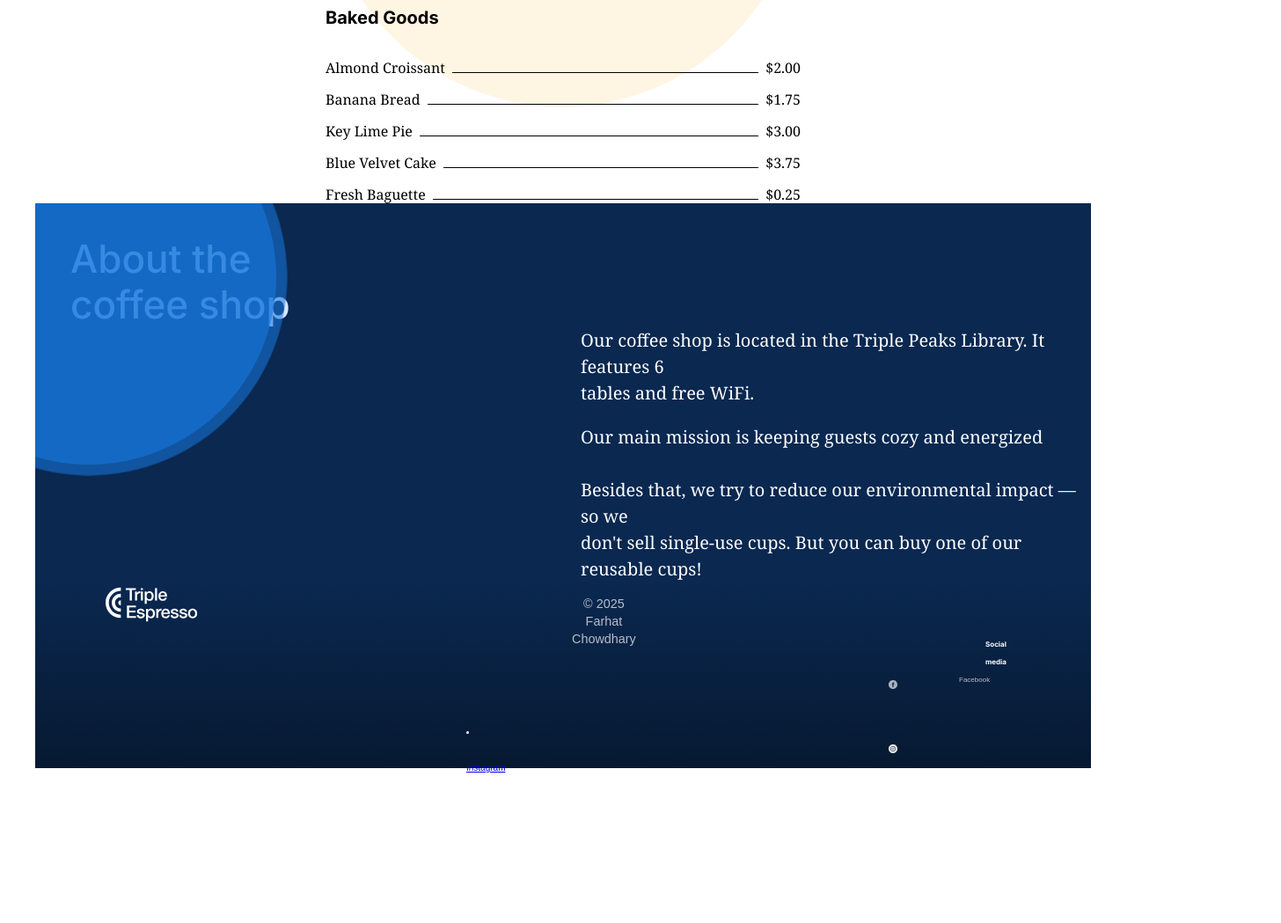
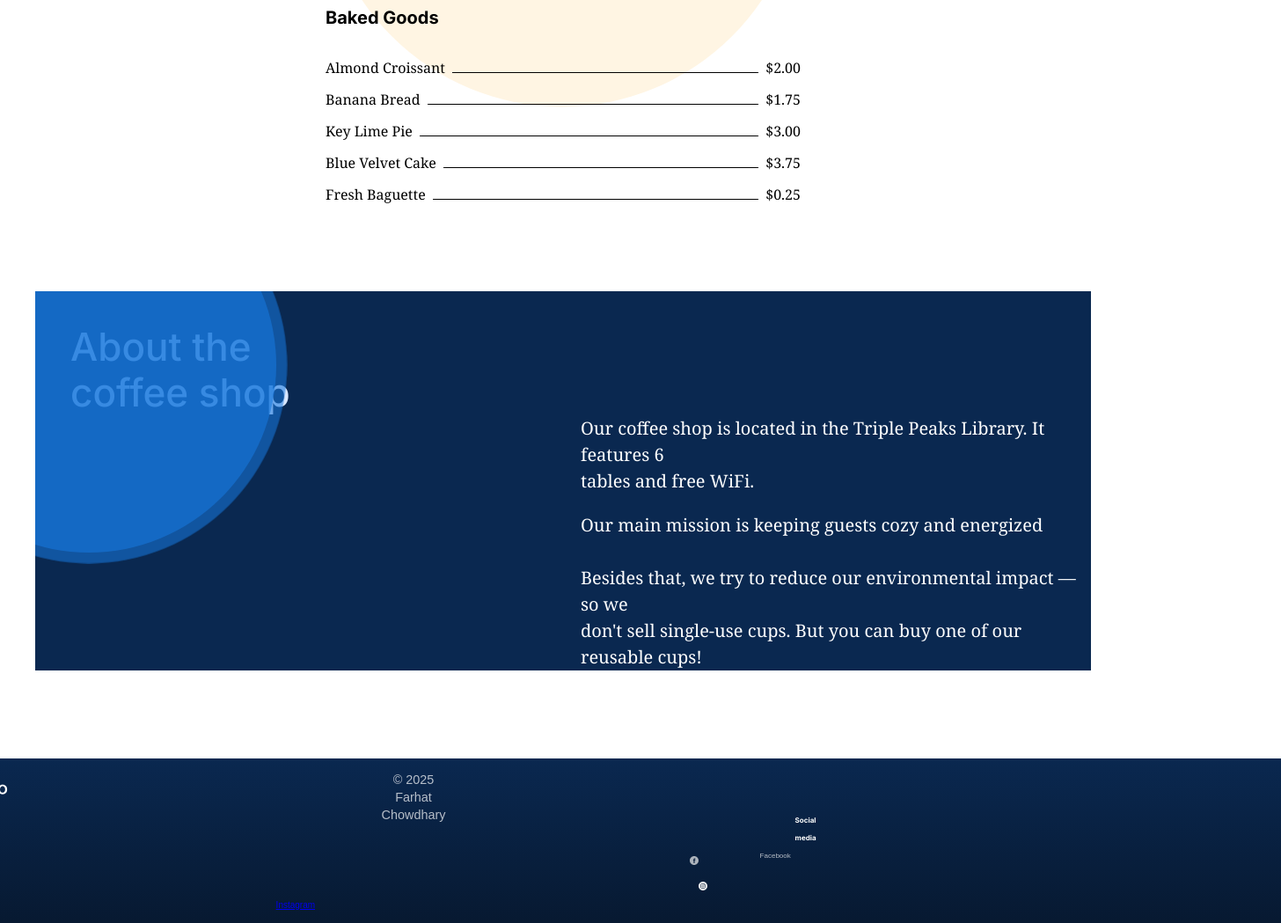
Before and after one commit to Farhatchowdhary/se_project_coffeeshop-ft, a plain HTML site: page index.html in a window 1280 px wide. Shown: the part 3667-4716 px from the top of the page at 88% size, 1456 px wide, since content can reach past the window. Before the commit the page ends 4550 px from the top, so only its background shows below. Drawn offline with Linux system fonts and the light colour scheme.

Commit message:
first attempt

```diff
--- a/index.html
+++ b/index.html
@@ -173,8 +173,8 @@
            </li>
           <li class="card__list-item">
           Iced Coffee (16 oz) <span class="card__list-divider"></span>$1.25
+        </ul>
             </li>
-          </ul>
         <!-- </div> -->
 
         <!--Card 2-->
@@ -192,8 +192,8 @@
            </li>
            <li class="card__list-item">
             Sunrise in the bay area (decaf)<span class="card__list-divider"></span>$10.00
+          </ul>
            </li>
-          </ul>
 
         <!--Card 3-->
         <li class="card">
@@ -213,15 +213,15 @@
            </li>
            <li class="card__list-item">
             Fresh Baguette<span class="card__list-divider"></span>$0.25
+          </ul>
            </li>
-          </ul>
-        </ul>
 
       <section id="about" class="about">
         <div class="about__content">
          <h2 class="about__title">About the <br>coffee shop </h2>
          <p class="about__paragraph">Our coffee shop is located in the Triple Peaks Library. It features 6<br>
          tables and free WiFi.
+         </p>
 
        <p class="about__paragraph">
         Our main mission is keeping guests cozy and energized<br>
@@ -235,8 +235,8 @@
          </div>
          </div>
           </section>
-          <Footer>
-            <footer class="footer">
+          <footer>
+            <div class="footer">
            <div class="footer__content">
            <img
             src="./images/logo_coffeeshop_light.svg"
@@ -256,9 +256,10 @@
                     src="./images/facebook_white.svg"
                     alt="Facebook-logo"
                     class="footer__social-icon"/>
-                    Facebook</a>
+                    Facebook
+                  </a>
                   </li>
-                </ul>
+
                 <li class="footer__list-item">
                 <a href="#">
                   <img src="./images/instagram_white.svg"
@@ -266,11 +267,13 @@
                     class="footer__social-icon"/>
                  Instagram
                 </a>
-              </div>
+                </li>
+                </ul>
+            </div>
           </div>
         </div>
         <p class="footer__copyright">&copy; 2025 Farhat Chowdhary</p>
-      </footer>
-       </div>
-         </body>
-        </html>
+      </div>
+    </footer>
+  </body>
+</html>
```
